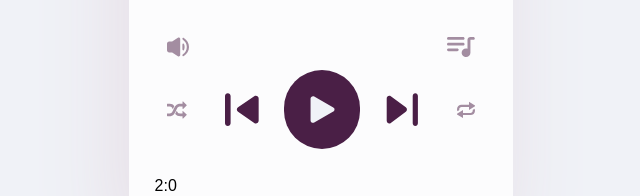
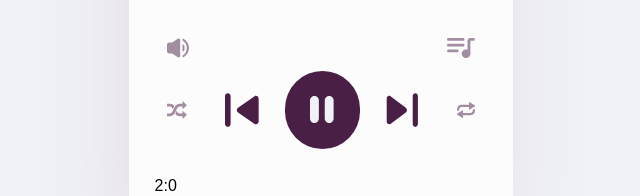
Before and after one commit to Bartholomeas/bMusic, a React (Create React App) app: page / in a window 1280 px wide. Shown: the part 466-662 px from the top of the page, without its empty margins (319-959 px from the left). Built offline with nearby package versions, Linux system fonts and the light colour scheme.

Commit message:
do hook first configuration

```diff
--- a/src/components/atoms/PlayButton/PlayButton.tsx
+++ b/src/components/atoms/PlayButton/PlayButton.tsx
@@ -1,14 +1,18 @@
 import React from 'react';
 import playBtn from '../../../assets/playButton.svg';
 import pauseBtn from '../../../assets/pauseButton.svg';
+import { usePlayerHandler } from '../../../hooks/usePlayerHandler';
+import { ACTIONS } from '../../../hooks/actions';
 
 const PlayButton: React.FC<{ toggleSongStatus: () => any }> = ({ toggleSongStatus }) => {
-	console.log(toggleSongStatus);
+	const { songState, dispatch } = usePlayerHandler();
+	console.log(songState.songStatus);
+
 	return (
 		<button
-			onClick={() => toggleSongStatus}
+			onClick={() => dispatch({ type: ACTIONS.TOGGLE_SONG })}
 			className=' rounded-full p-2 bg-primaryDark transition-transform ease  hover:scale-90'>
-			{toggleSongStatus ? (
+			{songState.songStatus ? (
 				<img className='h-1.5' src={playBtn} alt='Przycisk start' />
 			) : (
 				<img className='h-1.5' src={pauseBtn} alt='Przycisk start' />
--- a/src/hooks/usePlayerHandler.ts
+++ b/src/hooks/usePlayerHandler.ts
@@ -1,23 +1,28 @@
 import { useReducer } from 'react';
-
+import { ACTIONS } from './actions';
 interface SongState {
 	songStatus: boolean;
+}
+
+interface SongAction {
+	type: string;
+	payload?: any;
 }
 
 const initialState: SongState = {
 	songStatus: false,
 };
-
-function usePlayerHandler() {
+function songStatusReducer(songState: SongState, action: SongAction) {
+	switch (action.type) {
+		case ACTIONS.TOGGLE_SONG:
+			// console.log(songState);
+			return { songStatus: !songState.songStatus };
+		default:
+			throw new Error('ERROR');
+	}
+}
+export function usePlayerHandler() {
 	const [songState, dispatch] = useReducer(songStatusReducer, initialState);
 
-	function songStatusReducer(songState: SongState, action) {
-		switch (action.type) {
-			case ACTIONS.TOGGLE_SONG:
-				console.log(songState);
-				return { songStatus: !songState.songStatus };
-			default:
-				throw new Error('ERROR');
-		}
-	}
+	return { songState, dispatch };
 }
```
